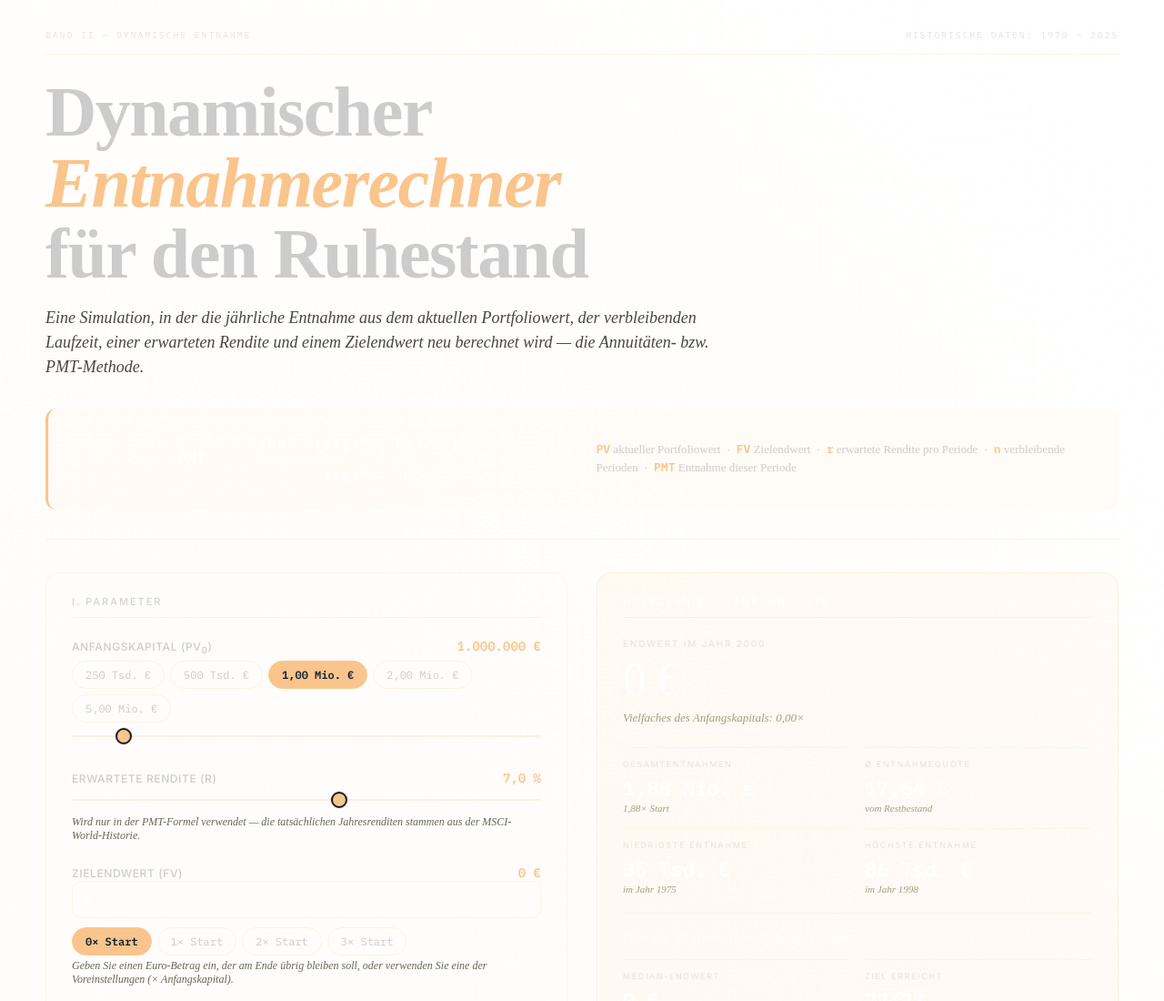
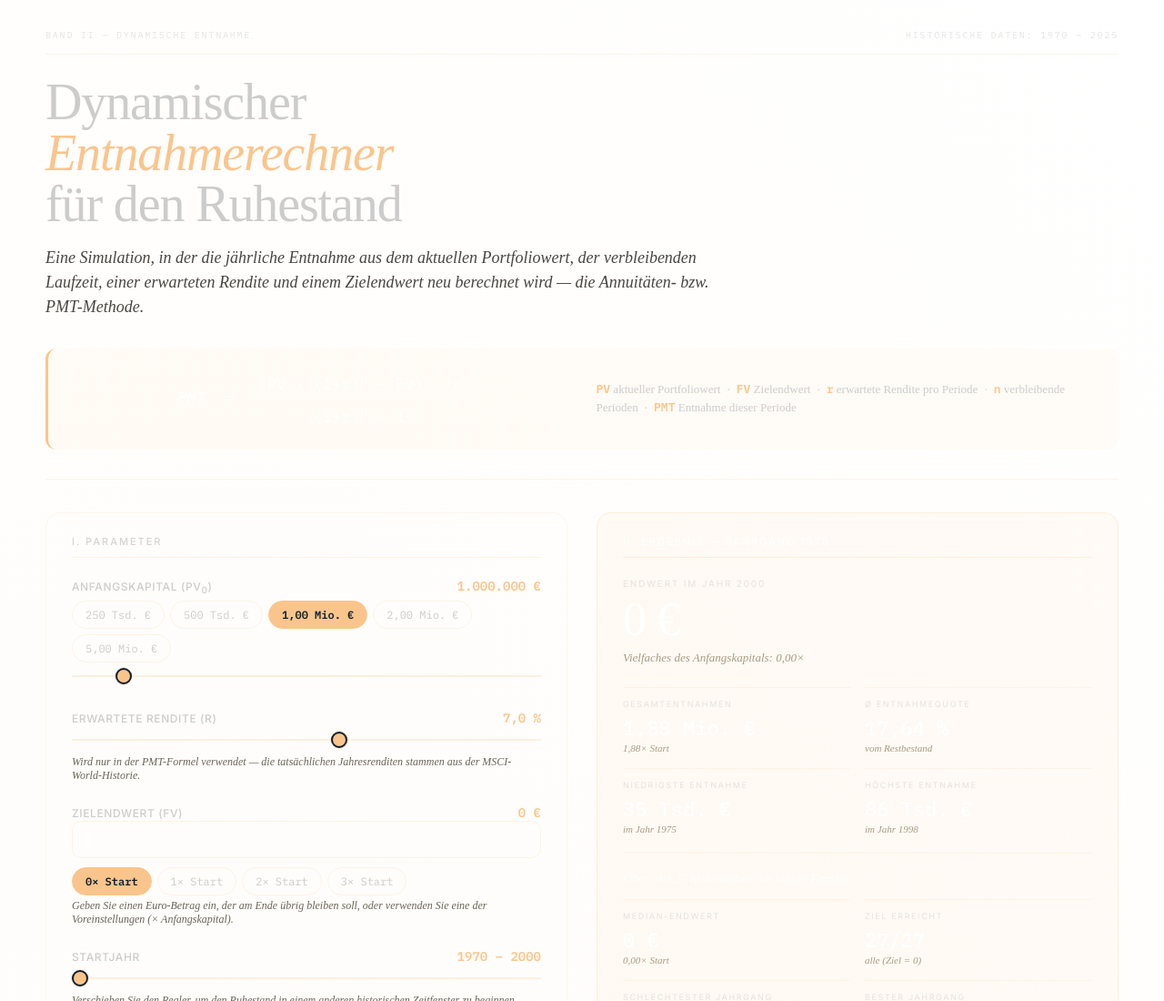
Before and after one commit to Erikx24/Entnahmerechner-JS, a plain HTML site: page index.html in a window 1280 px wide. Shown: the top 1100 px of the page at 91% size. Drawn offline with Linux system fonts and the light colour scheme; a web font is replaced by a local one.

Commit message:
Adjust title font size and weight
Reduced font size and weight for the title.

```diff
--- a/index.html
+++ b/index.html
@@ -30,8 +30,8 @@
   }
   h1.title {
     font-family: 'Erode', serif;
-    font-size: clamp(36px, 6.5vw, 78px);
-    font-weight: 600; line-height: 1.0; letter-spacing: -0.02em; margin: 0 0 18px;
+    font-size: clamp(30px, 4.5vw, 56px);
+    font-weight: 400; line-height: 1.0; letter-spacing: -0.02em; margin: 0 0 18px;
   }
   h1.title em { font-style: italic; color: #FAC58C; }
   .subtitle {
```
